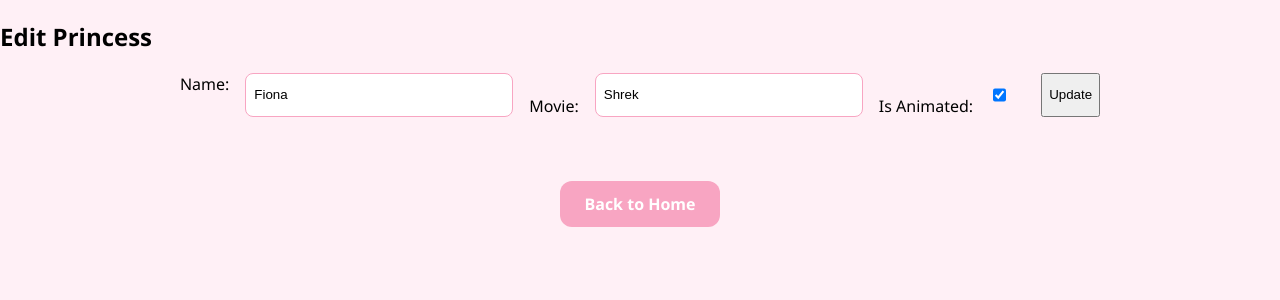
After one commit to jFlamer/princess_hair_salon, a Flask app: page /edit_princess/1 in a window 1280 px wide. The commit adds this page. Shown: the top 300 px of the page. Run offline with Flask 3, Linux system fonts and the light colour scheme.

Commit message:
Handled editing

```diff
--- a/app.py
+++ b/app.py
@@ -10,8 +10,6 @@ app.config['SQLALCHEMY_DATABASE_URI'] = 'sqlite:///db.sqlite3'
 app.config['SECRET_KEY'] = 'dev'
 db.init_app(app)
 
-# API_KEY = 'your_openweathermap_api_key'
-# BASE_URL = "http://api.openweathermap.org/data/2.5/weather"
 
 OMDB_API_KEY = 'ea3ffd44'
 OMDB_BASE_URL = 'http://www.omdbapi.com/'
@@ -222,6 +220,74 @@ def delete_hairstyle(id):
     return redirect(url_for('hairstyles'))
 
 
+@app.route('/edit_princess/<int:id>', methods=['GET', 'POST'])
+def edit_princess(id):
+    princess = Princess.query.get_or_404(id)
+    if request.method == 'POST':
+        princess.name = request.form['name']
+        princess.movie = request.form['movie']
+        princess.is_animated = request.form.get('is_animated') == 'on'
+
+        movie = princess.movie
+        movie_encoded = movie.replace(" ", "+")
+        response = requests.get(f"{OMDB_BASE_URL}?t={movie_encoded}&apikey={OMDB_API_KEY}")
+        data = response.json()
+
+        if data.get("Response") == "True":
+            try:
+                release_date_str = data.get('Released', 'Unknown')
+                if release_date_str != "Unknown":
+                    release_date = datetime.strptime(release_date_str, "%d %b %Y")
+                else:
+                    release_date = None
+            except ValueError:
+                release_date = None
+            rating = data.get('imdbRating', 'N/A')
+            poster = data.get('Poster')
+            genre = data.get('Genre')
+        else:
+            release_date = None
+            rating = None
+            poster = None
+            genre = None
+
+        princess.release_date = release_date
+        princess.poster = poster
+        princess.rating = rating
+        princess.genre = genre
+
+        db.session.commit()
+        return redirect(url_for('princesses'))
+    return render_template('edit_princess.html', princess=princess)
+
+@app.route('/edit_hairstyle/<int:id>', methods=['GET', 'POST'])
+def edit_hairstyle(id):
+    hairstyle = Hairstyle.query.get_or_404(id)
+    if request.method == 'POST':
+        hairstyle.name = request.form['name']
+        hairstyle.description = request.form['description']
+        hairstyle.duration = int(request.form['duration'])
+        hairstyle.price = float(request.form['price'])
+
+        db.session.commit()
+        return redirect(url_for('hairstyles'))
+    return render_template('edit_hairstyle.html', hairstyle=hairstyle)
+
+
+@app.route('/edit_appointment/<int:id>', methods=['GET', 'POST'])
+def edit_appointment(id):
+    appointment = Appointment.query.get(id)
+    princesses = Princess.query.all()
+    hairstyles = Hairstyle.query.all()
+    if request.method == 'POST':
+        appointment.princess_id = int(request.form['princess_id'])
+        appointment.hairstyle_id = int(request.form['hairstyle_id'])
+        appointment_time_str = request.form['appointment_time']
+        appointment.appointment_time = datetime.strptime(appointment_time_str, "%Y-%m-%dT%H:%M")
+
+        db.session.commit()
+        return redirect(url_for('appointments'))
+    return render_template('edit_appointment.html', princesses=princesses, hairstyles=hairstyles, appointment=appointment)
 def get_movie_rating(title):
     try:
         response = requests.get(f"{OMDB_BASE_URL}?t={title}&apikey={OMDB_API_KEY}")
--- a/templates/appointments.html
+++ b/templates/appointments.html
@@ -15,7 +15,8 @@
             <th>Hairstyle</th>
             <th>Time</th>
             <th>Status</th>
-            <th>Actions</th>
+            <th>Delete</th>
+            <th>Edit</th>
         </tr>
         {% for appointment in appointments %}
         <tr>
@@ -25,6 +26,9 @@
             <td>{{ 'Completed' if appointment.completed else 'Pending' }}</td>
             <td>
                 <a href="{{ url_for('delete_appointment', id=appointment.id) }}" onclick="return confirm('Are you sure?')">Delete</a>
+            </td>
+            <td>
+                <a href="{{ url_for('edit_appointment', id=appointment.id) }}">Edit</a>
             </td>
         </tr>
         {% endfor %}
--- /dev/null
+++ b/templates/edit_princess.html
@@ -0,0 +1,23 @@
+<!DOCTYPE html>
+<html lang="en">
+<head>
+    <meta charset="UTF-8">
+    <title>Edit princess</title>
+    <link rel="stylesheet" href="{{ url_for('static', filename='style.css') }}">
+</head>
+<body>
+  <h2>Edit Princess</h2>
+  <form method="post">
+      Name: <input type="text" name="name" value="{{ princess.name }}"><br>
+      Movie: <input type="text" name="movie" value="{{ princess.movie }}"><br>
+      Is Animated: <input type="checkbox" name="is_animated"
+                          {% if princess.is_animated %}
+                            checked
+                          {% endif %}><br>
+      <input type="submit" value="Update">
+  </form>
+    <div class="back-home">
+        <a href="{{ url_for('index') }}" class="home-btn">Back to Home</a>
+    </div>
+</body>
+</html>
--- a/templates/princesses.html
+++ b/templates/princesses.html
@@ -31,7 +31,8 @@
             <th>Movie</th>
             <th>Release Date</th>
             <th>Rating</th>
-            <th>Actions</th>
+            <th>Delete</th>
+            <th>Edit</th>
         </tr>
         {% for princess in princesses %}
         <tr>
@@ -41,6 +42,9 @@
             <td>{{ princess.rating }}</td>
             <td>
                 <a href="{{ url_for('delete_princess', id=princess.id) }}" onclick="return confirm('Are you sure?')">Delete</a>
+            </td>
+            <td>
+                <a href="{{ url_for('edit_princess', id=princess.id) }}">Edit</a>
             </td>
         </tr>
         {% endfor %}
```
Also changed, not shown: templates/edit_appointment.html (added, +38 -0 lines), templates/edit_hairstyle.html (added, +22 -0 lines), templates/hairstyles.html (+7 -1 lines), instance/db.sqlite3.
